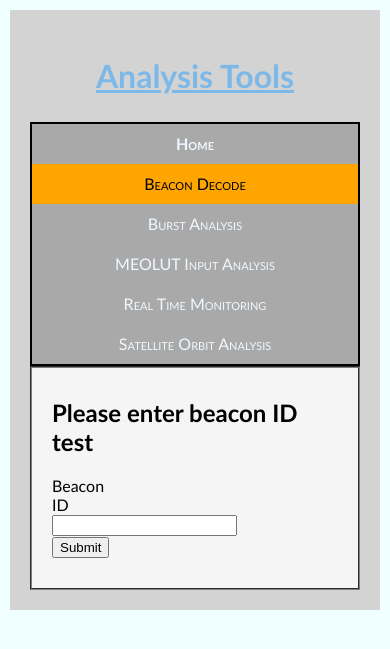
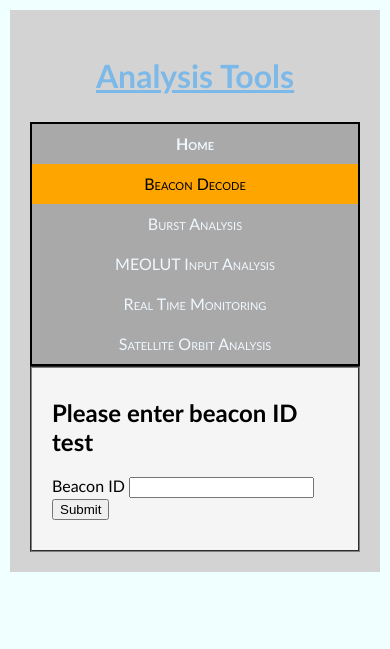
Before and after one commit to jrreich/MEO_Analysis_HTML_Interface, a Flask app: page /beacon in a window 390 px wide. Shown: the top 649 px of the page. Run offline with Flask 2, Linux system fonts and the light colour scheme.

Commit message:
added comma in stylesheet

```diff
--- a/static/styles/mystylesheet3.css
+++ b/static/styles/mystylesheet3.css
@@ -263,7 +263,7 @@ nav a{
 
 }
 
-form content{
+form, content{
     width:auto;
     display: block;
 
```
